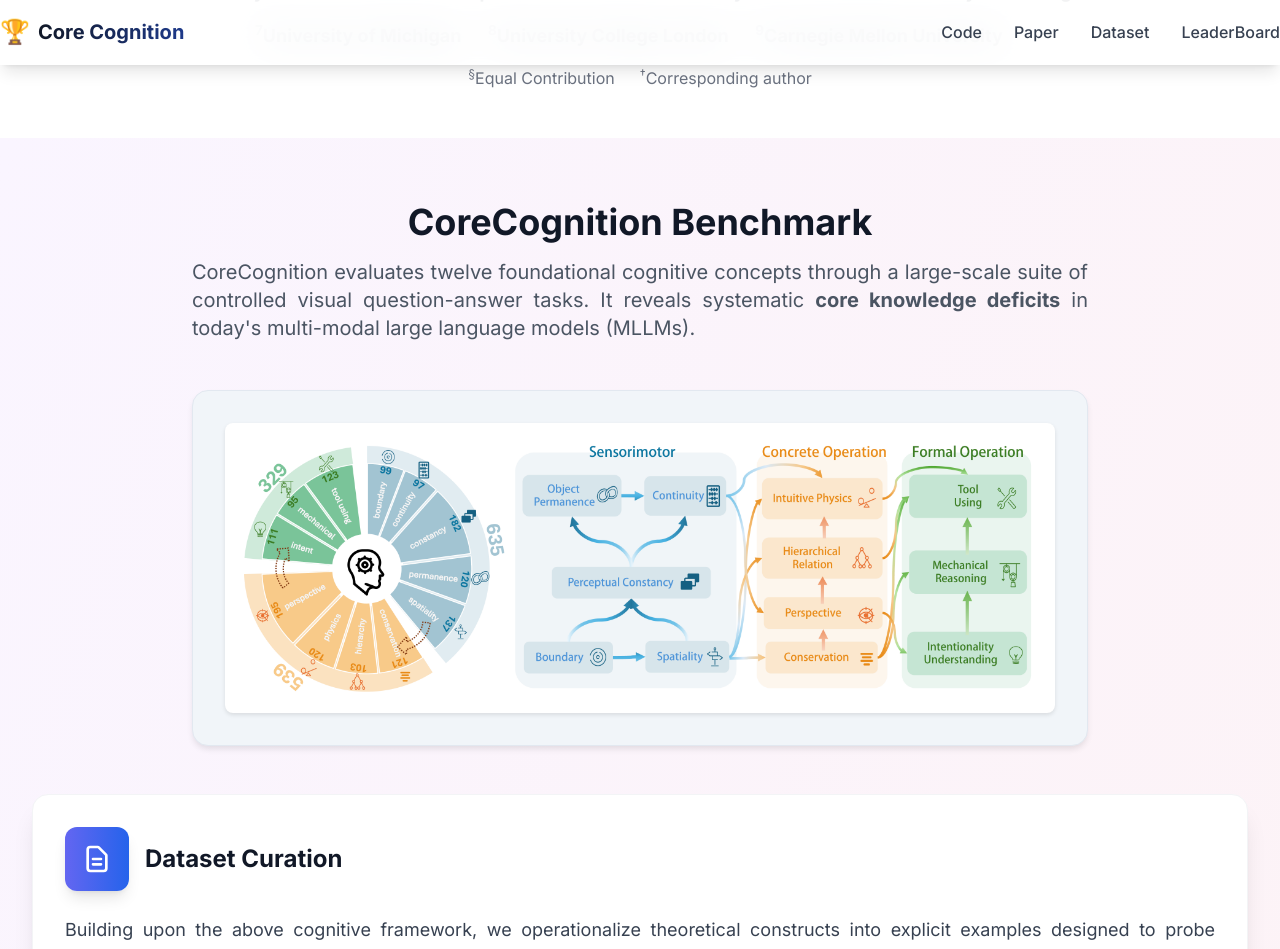
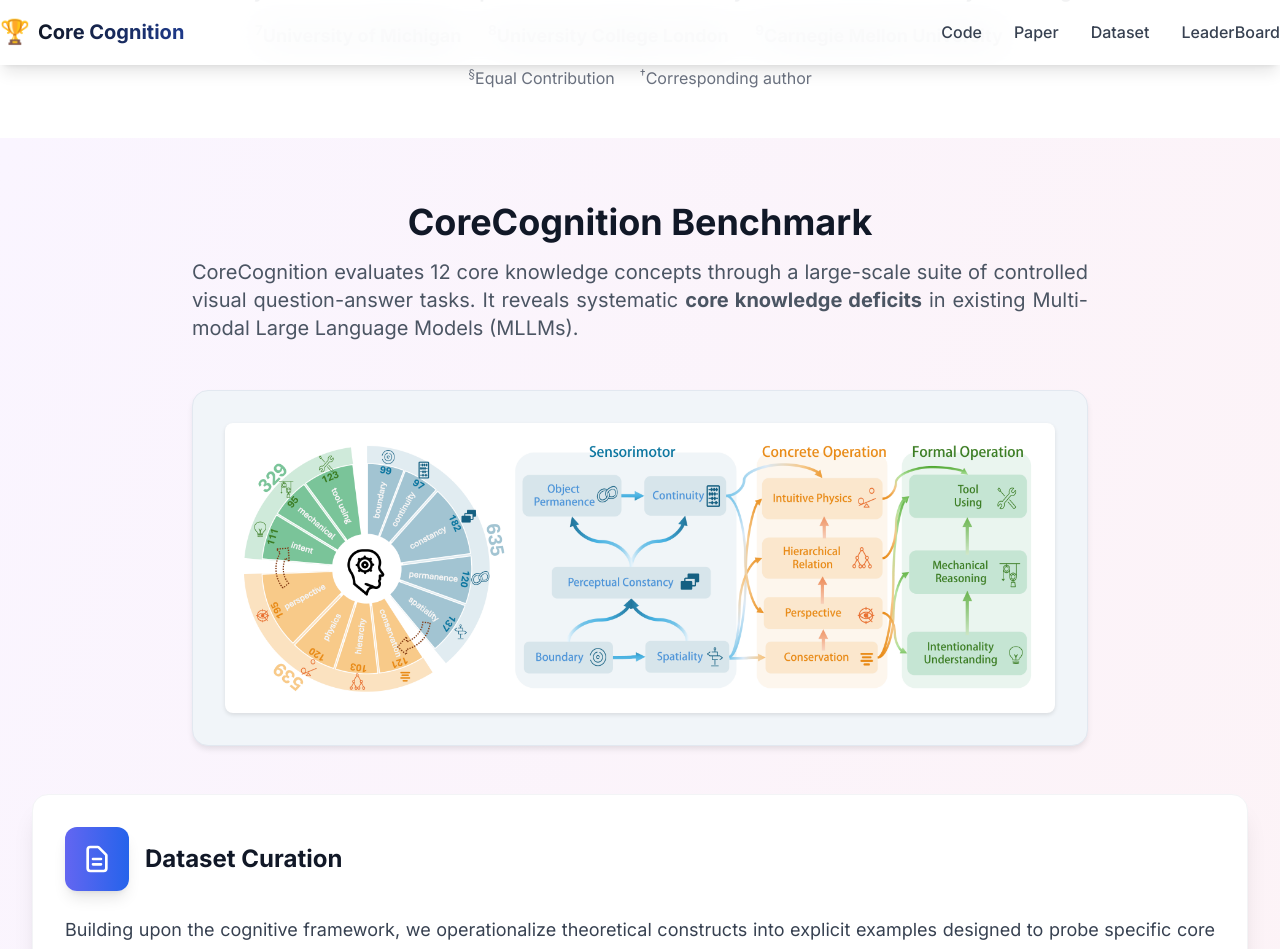
Before and after one commit to grow-ai-like-a-child/core-knowledge, a Jekyll site: the page built from index.html, in a window 1280 px wide and 1400 px high, scrolled down 1028 px. Shown: the top 949 px of the window. Built offline with Jekyll 4.4.1, drawn with Linux system fonts in a browser that asks for light colours; nearby versions of some CDN libraries; some of the changed text lies outside the part shown.

Commit message:
update website

```diff
--- a/_config.yml
+++ b/_config.yml
@@ -34,7 +34,7 @@
 paper_url: "https://arxiv.org/abs/2410.10855"
 huggingface_url: "https://huggingface.co/datasets/williamium/CoreCognition"
 pypi_url: ""
-
+code_url: https://github.com/williamium3000/core-knowledge
 # Project info
 version: "1.0.1"
 license: "Apache-2.0"
--- a/index.html
+++ b/index.html
@@ -34,6 +34,10 @@
             <a href="{{ site.huggingface_url | default: '#' }}"
                class="inline-flex items-center bg-gradient-to-r from-yellow-400 to-orange-500 text-white px-6 py-2.5 rounded-lg font-semibold hover:from-yellow-500 hover:to-orange-600 transition-all transform hover:scale-105 shadow-lg">
                 🤗 <span class="ml-2">Dataset</span>
+            </a>
+            <a href="{{ site.code_url | default: '#' }}"
+               class="inline-flex items-center bg-gradient-to-r from-gray-700 to-gray-900 text-white px-6 py-2.5 rounded-lg font-semibold hover:from-gray-800 hover:to-black transition-all transform hover:scale-105 shadow-lg">
+                💻 <span class="ml-2">Code</span>
             </a>
         </div>
     </div>
@@ -94,7 +98,7 @@
         <div class="text-center mb-12">
             <h2 class="text-3xl md:text-4xl font-bold text-gray-900 mb-4">CoreCognition Benchmark</h2>
             <p class="text-xl text-gray-600 max-w-4xl mx-auto text-justify">
-                CoreCognition evaluates twelve foundational cognitive concepts through a large-scale suite of controlled visual question-answer tasks. It reveals systematic <strong>core knowledge deficits</strong> in today's multi-modal large language models (MLLMs).
+                CoreCognition evaluates 12 core knowledge concepts through a large-scale suite of controlled visual question-answer tasks. It reveals systematic <strong>core knowledge deficits</strong> in existing Multi-modal Large Language Models (MLLMs).
             </p>
         </div>
 
@@ -119,7 +123,7 @@
 
                 <div class="space-y-6">
                     <p class="text-lg text-gray-700 leading-relaxed text-justify">
-                        Building upon the above cognitive framework, we operationalize theoretical constructs into explicit examples designed to probe specific core abilities in MLLMs. To ensure conceptual integrity and interdisciplinary rigor, we establish criteria that define successful instances:
+                        Building upon the cognitive framework, we operationalize theoretical constructs into explicit examples designed to probe specific core abilities in MLLMs. To ensure conceptual integrity and interdisciplinary rigor, we establish criteria that define successful instances:
                     </p>
 
                     <div class="grid md:grid-cols-3 gap-6">
@@ -136,7 +140,7 @@
                                 <h4 class="text-lg font-bold text-gray-900">Discriminativeness</h4>
                             </div>
                             <p class="text-sm text-gray-700 leading-relaxed text-justify">
-                                Instances should be structured such that models lacking the targeted core knowledge necessarily select the <strong class="text-red-600">incorrect answers</strong>, thereby ensuring the discriminative power.
+                                Instances should be structured such that models lacking the targeted core knowledge necessarily select the incorrect answers, thereby ensuring the <strong class="text-red-600">discriminative</strong> power.
                             </p>
                         </div>
 
@@ -151,7 +155,7 @@
                                 <h4 class="text-lg font-bold text-gray-900">Minimal Confounding</h4>
                             </div>
                             <p class="text-sm text-gray-700 leading-relaxed text-justify">
-                                Questions should minimize reliance on confounding capabilities, such as <strong>object recognition</strong>, and must avoid conceptual overlap with other core knowledge included in the benchmark.
+                                Questions should minimize reliance on <strong>confounding capabilities</strong>, such as object recognition, and must <strong>avoid conceptual overlap</strong> with other core knowledge included in the benchmark.
                             </p>
                         </div>
 
@@ -167,7 +171,7 @@
                                 <h4 class="text-lg font-bold text-gray-900">Minimal Text Shortcut</h4>
                             </div>
                             <p class="text-sm text-gray-700 leading-relaxed text-justify">
-                                Instances should be crafted so that answers cannot be derived through textual shortcuts alone but require <strong class="text-blue-600">genuine multimodal comprehension</strong>.
+                                Instances should be crafted so that answers cannot be derived through <strong class="text-blue-600">textual shortcuts</strong> alone but require <strong class="text-blue-600">genuine multimodal comprehension</strong>.
                             </p>
                         </div>
                     </div>
@@ -197,7 +201,11 @@
         </div>
 
         <!-- Data Curation Process Figure -->
-
+            <div class="paper-figure-container mb-8 hover:shadow-xl transition-all duration-300 transform hover:-translate-y-1 cursor-pointer">
+                <img src="{{ '/assets/images/figure2_camready_new.png' | relative_url }}"
+                     alt="Illustration of 12 core concepts tasks"
+                     class="w-full h-auto rounded-lg shadow-sm">
+            </div>
             <!-- Twelve Core Concepts Card -->
             <div class="bg-white rounded-2xl p-8 shadow-xl border border-gray-100 hover:shadow-2xl transition-all duration-300 transform hover:-translate-y-1">
                 <div class="flex items-center mb-6">
@@ -404,11 +412,6 @@
                         <div class="text-gray-700 font-medium">Total Judgments</div>
                     </div>
                 </div>
-            </div>
-            <div class="paper-figure-container mb-8 hover:shadow-xl transition-all duration-300 transform hover:-translate-y-1 cursor-pointer">
-                <img src="{{ '/assets/images/figure2_camready_new.png' | relative_url }}"
-                     alt="Illustration of 12 core concepts tasks"
-                     class="w-full h-auto rounded-lg shadow-sm">
             </div>
         </div>
     </div>
```
